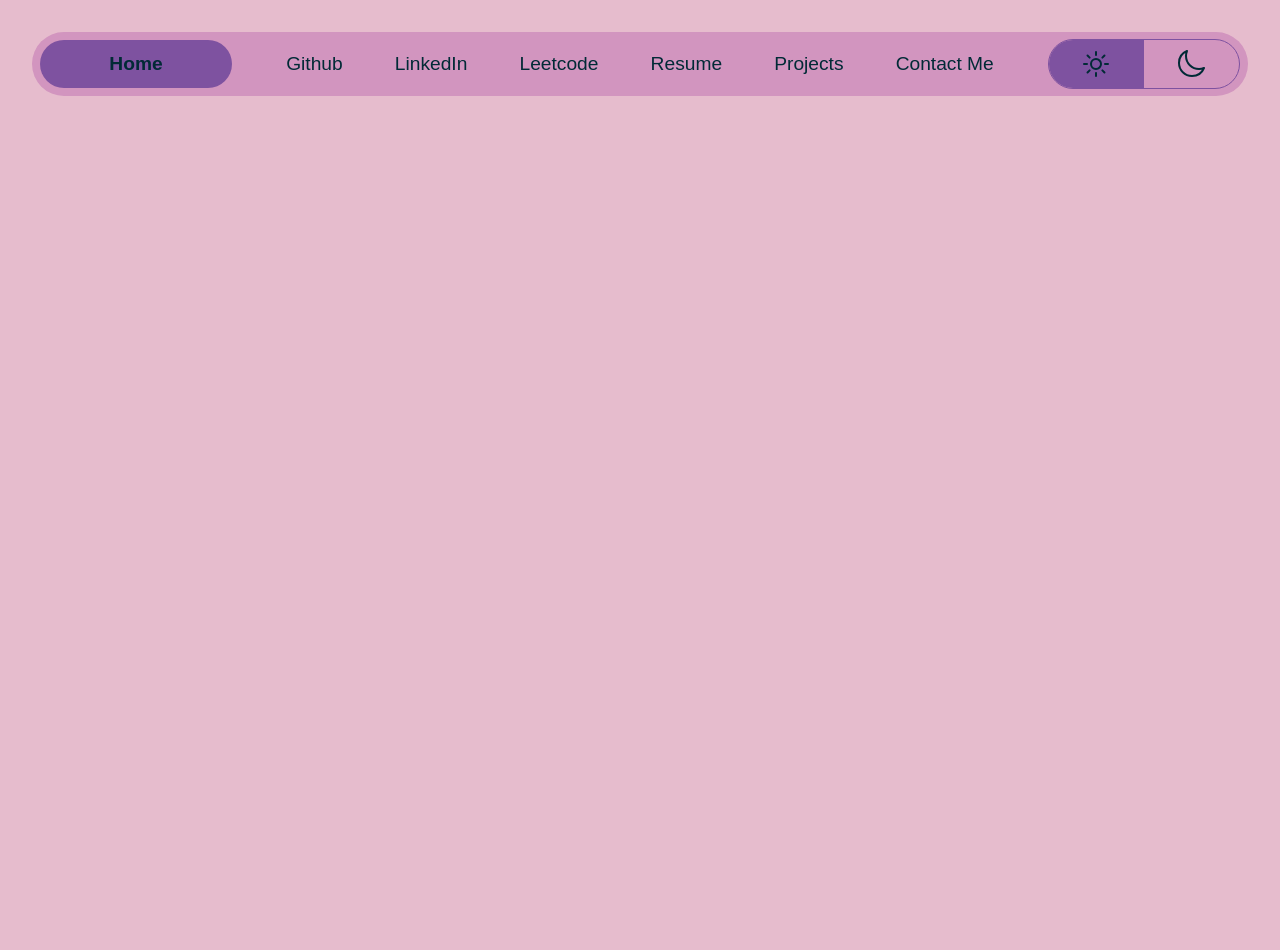
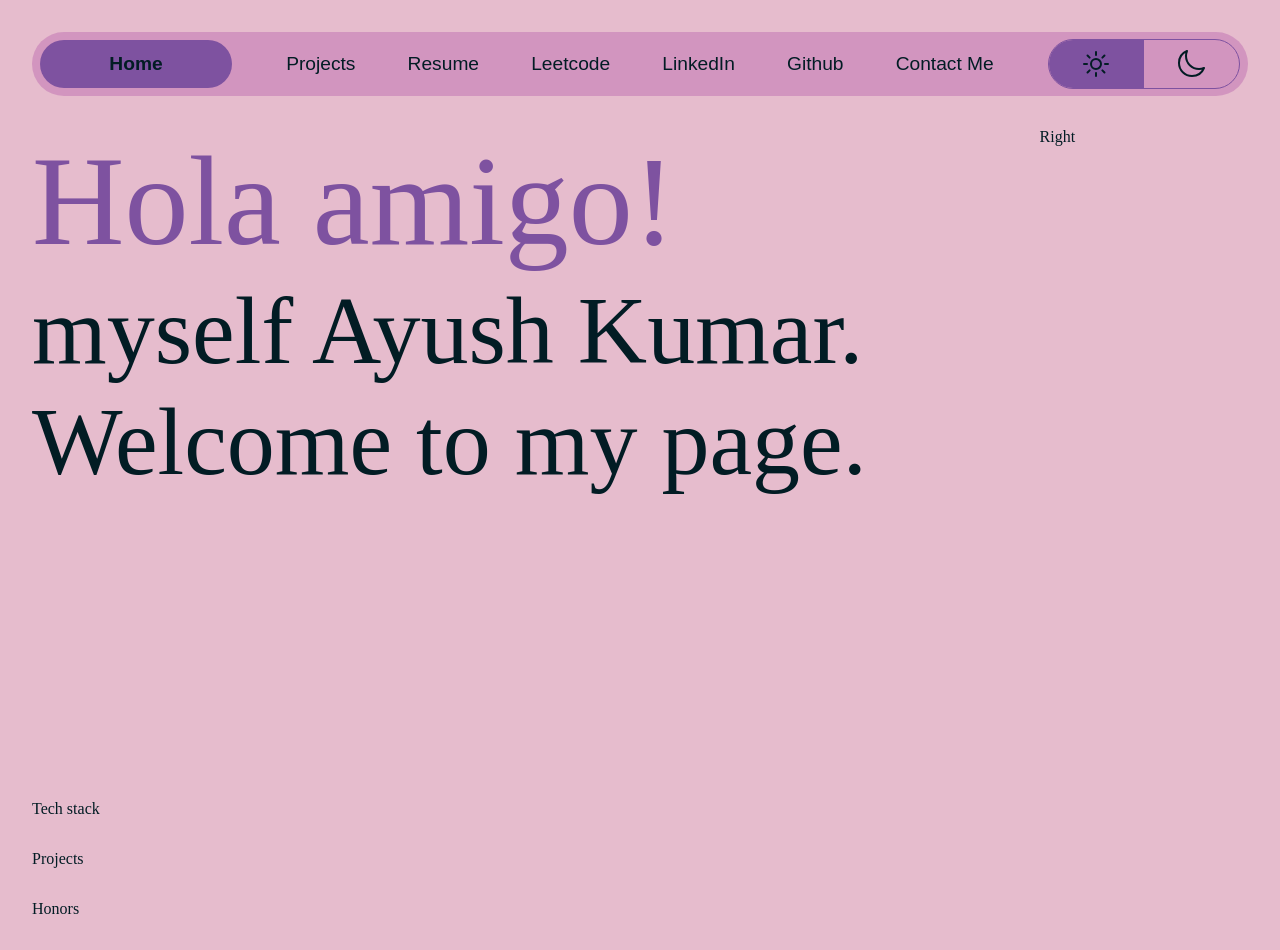
Before and after one commit to ayush-20701/My-Portfolio, a React (Vite) app in the folder Frontend/: page / in a window 1280 px wide. Shown: the top 950 px of the page. Before the commit the page ends 800 px from the top, so only its background shows below. Built offline with nearby package versions, Linux system fonts and the light colour scheme; a web font is replaced by a local one.

Commit message:
components of body made, home page in progress

```diff
--- /dev/null
+++ b/Frontend/Components/Footer.jsx
@@ -0,0 +1,11 @@
+import React from 'react'
+
+const Footer = () => {
+  return (
+    <div className='footer section'>
+      Footer
+    </div>
+  )
+}
+
+export default Footer
--- /dev/null
+++ b/Frontend/Components/Home.jsx
@@ -0,0 +1,16 @@
+import React from 'react'
+import '../Styles/Home.css'
+const Home = () => {
+  return (
+    <div className='home section'>
+      <div className="left sub-section">
+        <div className="hola intro">Hola amigo!</div>
+        <div className="myself intro">myself Ayush Kumar.</div>
+        <div className='welcome intro'>Welcome to my page.</div>
+      </div>
+      <div className="right sub-section">Right</div>
+    </div>
+  )
+}
+
+export default Home
--- /dev/null
+++ b/Frontend/Components/Honors.jsx
@@ -0,0 +1,11 @@
+import React from 'react'
+
+const Honors = () => {
+  return (
+    <div className='honors section'>
+      Honors
+    </div>
+  )
+}
+
+export default Honors
--- /dev/null
+++ b/Frontend/Components/Leetcode.jsx
@@ -0,0 +1,11 @@
+import React from 'react'
+
+const Leetcode = () => {
+  return (
+    <div className='leetcode section'>
+      Leetcode
+    </div>
+  )
+}
+
+export default Leetcode
--- /dev/null
+++ b/Frontend/Components/Projects.jsx
@@ -0,0 +1,11 @@
+import React from 'react'
+
+const Projects = () => {
+    return (
+        <div className='projects section'>
+            Projects
+        </div>
+    )
+}
+
+export default Projects
--- /dev/null
+++ b/Frontend/Components/TechStack.jsx
@@ -0,0 +1,11 @@
+import React from 'react'
+
+const TechStack = () => {
+  return (
+    <div className='techstack section'>
+      Tech stack
+    </div>
+  )
+}
+
+export default TechStack
--- a/Frontend/Data/NavbarData.js
+++ b/Frontend/Data/NavbarData.js
@@ -1,7 +1,17 @@
 const NavbarData = [
     {
-        key: "github",
-        text: "Github",
+        key: "projects",
+        text: "Projects",
+        class: ""
+    },
+    {
+        key: "resume",
+        text: "Resume",
+        class: ""
+    },
+    {
+        key: "leetcode",
+        text: "Leetcode",
         class: ""
     },
     {
@@ -10,18 +20,8 @@ const NavbarData = [
         class: ""
     },
     {
-        key: "leetcode",
-        text: "Leetcode",
-        class: ""
-    },
-    {
-        key: "resume",
-        text: "Resume",
-        class: ""
-    },
-    {
-        key: "projects",
-        text: "Projects",
+        key: "github",
+        text: "Github",
         class: ""
     },
     {
--- /dev/null
+++ b/Frontend/Styles/Home.css
@@ -0,0 +1,23 @@
+.home .sub-section{
+    display: flex;
+    flex-grow: 1;
+}
+.left{
+    flex-direction: column;
+}
+.intro{
+
+}
+.hola{
+    font-size: 8rem;
+    color: var(--neutral);
+}
+.myself{
+    font-size: 6rem;
+}
+.welcome{
+    font-size: 6rem;
+}
+.right{
+
+}
--- a/Frontend/Styles/Navbar.css
+++ b/Frontend/Styles/Navbar.css
@@ -1,16 +1,3 @@
-.navbar {
-    display: flex;
-    justify-content: space-between;
-    align-items: center;
-    width: 95%;
-    /* border: 1px solid blue; */
-    /* height: 3rem; */
-    min-height: 4rem;
-	margin: 2rem auto 0 auto;
-    border-radius: 2rem;
-    /* padding: 12px; */
-    background: var(--c3);
-}
 .navbar button{
     font-size: larger;
 }
--- a/Frontend/src/App.css
+++ b/Frontend/src/App.css
@@ -1,5 +1,5 @@
 :root {
-    --c1: #012A36;
+    --c1: #021c24;
     --c2: #29274C;
     --neutral: #7E52A0;
     --c3: #D295BF;
@@ -12,7 +12,7 @@
     --c2: #D295BF;
     --neutral: #7E52A0;
     --c3: #29274C;
-    --c4: #012A36;
+    --c4: #021c24;
     --text: #ffffff;
 }
 body{
@@ -21,3 +21,36 @@ body{
     background: var(--c4);
     transition: 0.3s all ease;
 }
+.app{
+    overflow: visible;
+    display: flex;
+    flex-direction: column;
+    padding-inline: 2.5%;
+}
+.section{
+    display: flex;
+    /* border: 1px solid rgb(255, 255, 255); */
+    margin-top: 2rem;
+    color: var(--c1);
+}
+.navbar {
+    position: sticky;
+    top: 2rem;
+    display: flex;
+    justify-content: space-between;
+    align-items: center;
+    width: 100%;
+    /* border: 1px solid blue; */
+    /* height: 3rem; */
+    min-height: 4rem;
+	margin: 1rem auto 0 auto;
+    border-radius: 2rem;
+    /* padding: 12px; */
+    background: var(--c3);
+}
+.home{
+    display: flex;
+    justify-content: space-between;
+    margin-top: 3rem;
+    min-height: 80vh;
+}
--- a/Frontend/src/App.jsx
+++ b/Frontend/src/App.jsx
@@ -1,4 +1,10 @@
+import Footer from '../Components/Footer'
+import Home from '../Components/Home'
+import Honors from '../Components/Honors'
+import Leetcode from '../Components/Leetcode'
 import Navbar from '../Components/Navbar'
+import Projects from '../Components/Projects'
+import TechStack from '../Components/TechStack'
 import './App.css'
 
 function App() {
@@ -6,6 +12,12 @@ function App() {
   return (
     <div className='app'>
       <Navbar/>
+      <Home/>
+      <TechStack/>
+      <Projects/>
+      <Honors/>
+      <Leetcode/>
+      <Footer/>
     </div>
   )
 }
```
Also changed, not shown: Frontend/Components/Contact.jsx (added, +11 -0 lines).
